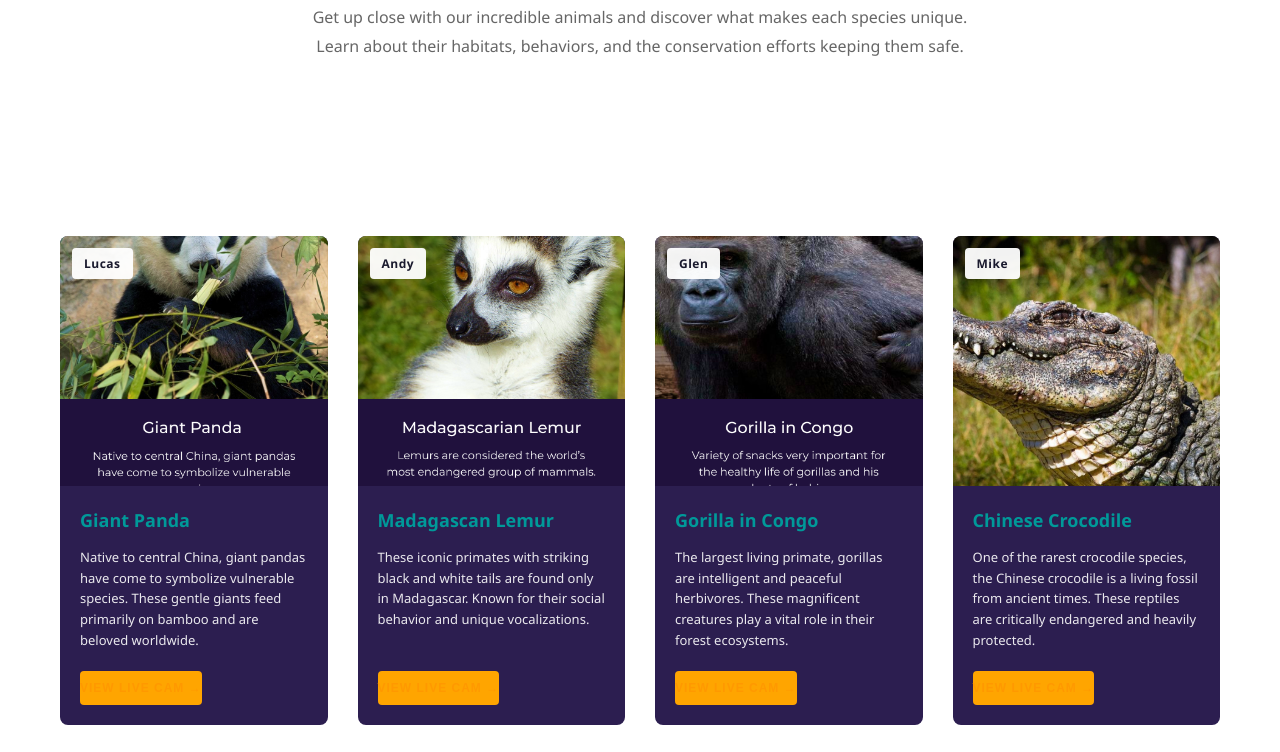
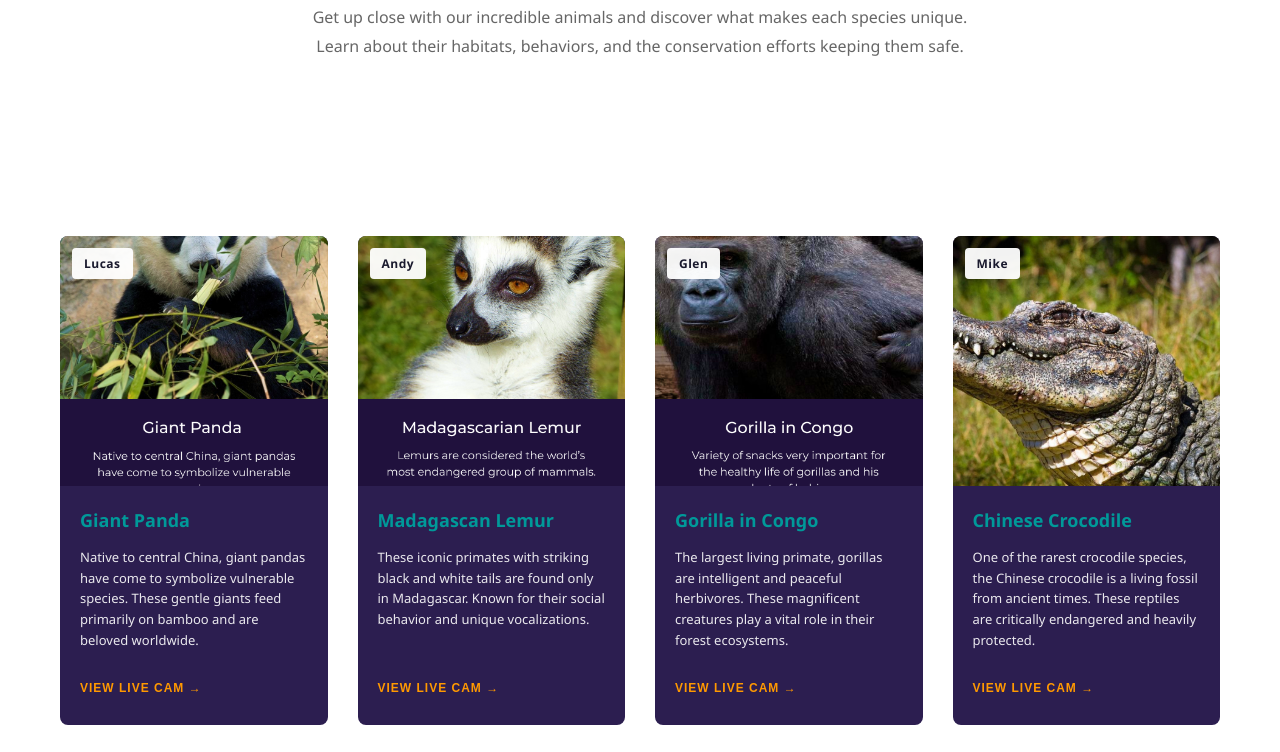
Before and after one commit to XOJIAKBAR-9/online-zoo, a website: page pages/landing/index.html in a window 1280 px wide. Shown: the part 1984-2736 px from the top of the page. Drawn offline with Linux system fonts and the light colour scheme.

Commit message:
fix(bugs): minor bugs fixed

```diff
--- a/pages/landing/style.css
+++ b/pages/landing/style.css
@@ -791,7 +791,6 @@ body {
 
 /* Buttons */
 .btn {
-  background: orange;
   border: none;
   cursor: pointer;
   font-weight: 700;
```
Also changed, not shown: assets/fonts/Roboto-Bold.ttf (added), assets/fonts/Roboto-Medium.ttf (added), assets/fonts/Roboto-Regular.ttf (added).
